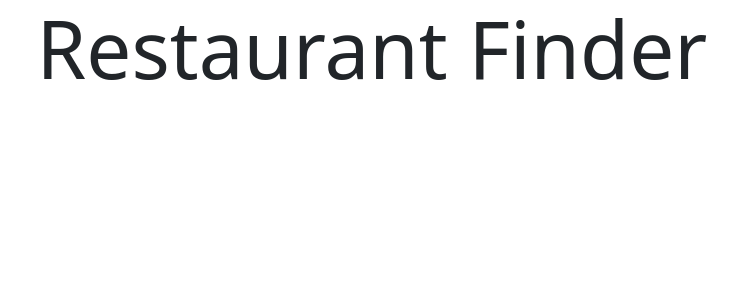
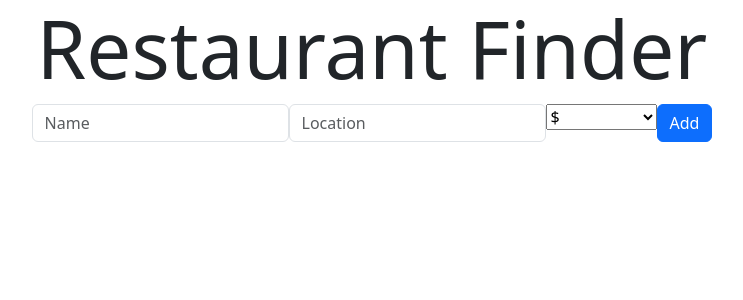
Before and after one commit to Michaela-K/Yelp, a React (Create React App) app in the folder client/: page / in a window 1280 px wide. Shown: the top 300 px of the page, without its empty margins (268-1011 px from the left). Built offline with nearby package versions, Linux system fonts and the light colour scheme.

Commit message:
addRestaurant compoenent

```diff
--- a/client/src/components/AddRestaurant.jsx
+++ b/client/src/components/AddRestaurant.jsx
@@ -2,7 +2,33 @@ import React from 'react'
 
 const AddRestaurant = () => {
   return (
-    <div>AddRestaurant</div>
+    <div className='mb-4'>
+      {/* Form */}
+      <form action=''>
+        {/* Row */}
+        <div className="form-row d-flex flex-row justify-content-center">
+          {/* Columns */}
+          <div className="col col-xl-auto">
+            <input type="text" className='form-control' placeholder='Name' />
+          </div>
+          <div className="col col-xl-auto">
+            <input type="text" className='form-control' placeholder='Location' />
+          </div>
+          <div className="col col-lg-auto">
+            <select type="text" className='custom-select' placeholder='Location'>
+              <option disabled> Price Range</option>
+              <option value={1}>$</option>
+              <option value={2}>$$</option>
+              <option value={3}>$$$</option>
+              <option value={4}>$$$$</option>
+              <option value={5}>$$$$$</option>
+            </select>
+          </div>
+            <button className='btn btn-primary btn-md'>Add</button>
+        </div>
+      </form>
+
+    </div>
   )
 }
 
--- a/client/src/routes/Home.jsx
+++ b/client/src/routes/Home.jsx
@@ -1,10 +1,12 @@
 import React from 'react'
+import AddRestaurant from '../components/AddRestaurant'
 import Header from '../components/Header'
 
 const Home = () => {
   return (
     <div>
       <Header></Header>
+      <AddRestaurant></AddRestaurant>
     </div>
   )
 }
```
